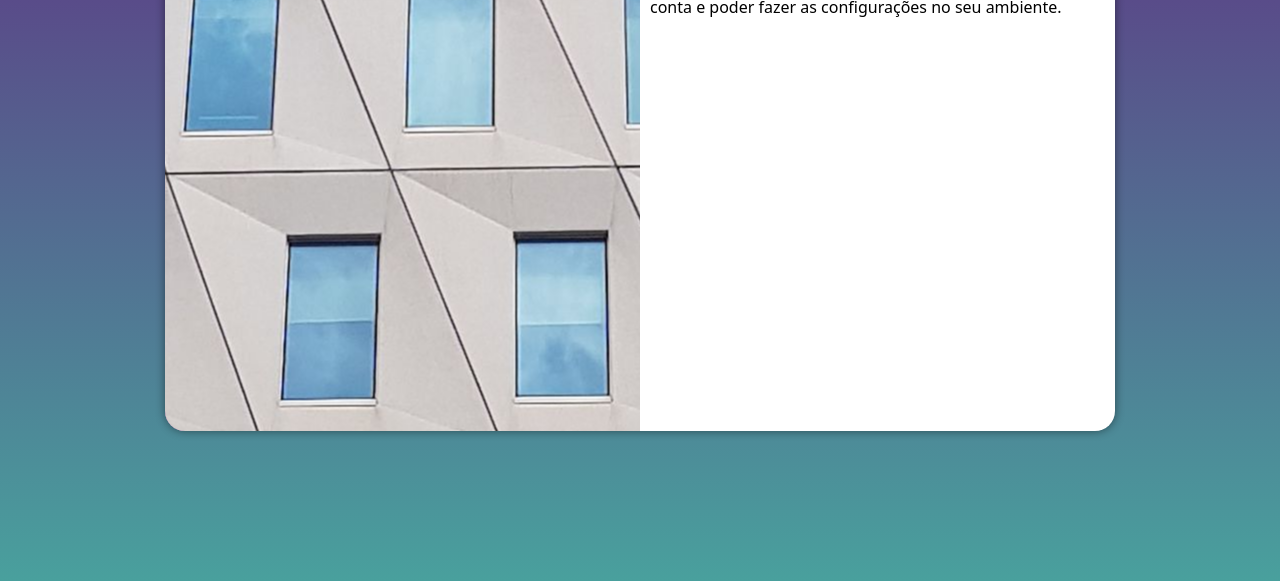
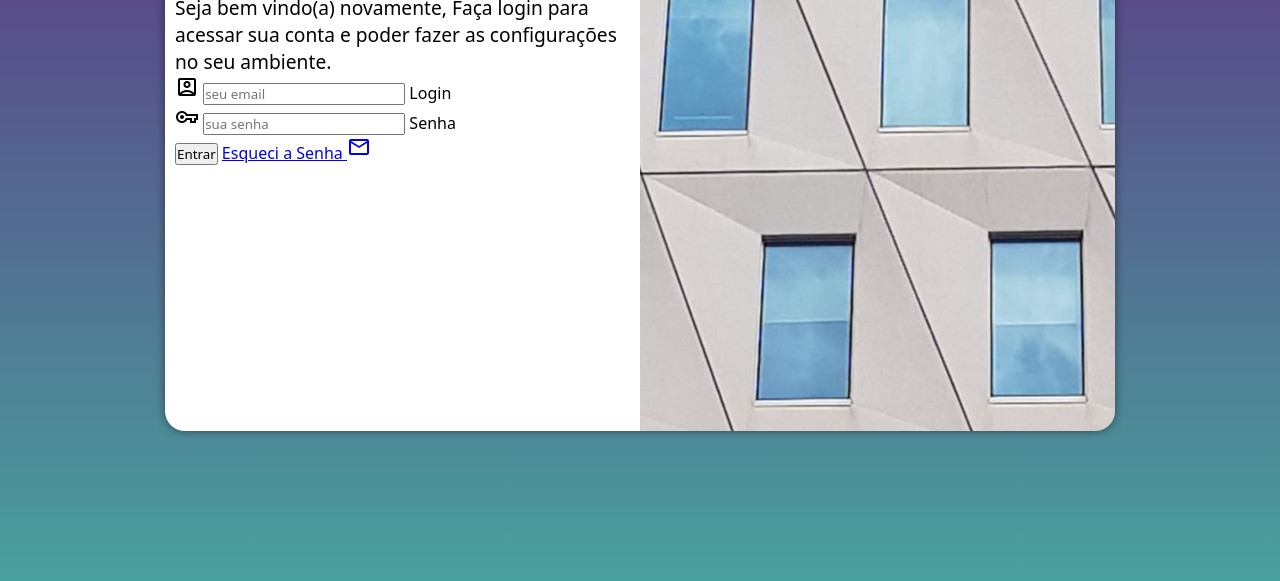
Before and after one commit to luanprsilva/projeto-login, a plain HTML site: page index.html in a window 1280 px wide. Shown: the part 219-800 px from the top of the page. Drawn offline with nearby package versions, Linux system fonts and the light colour scheme.

Commit message:
passo finais

```diff
--- a/estilos/mediaquery.css
+++ b/estilos/mediaquery.css
@@ -37,16 +37,23 @@
         width: 950px;
     }
     section#login > div#imagem{
-        float: left;
+        float: right;
         width: 50%;
         height: 100%;
     }
     section#login > div#dados{
-       float: right;
+       float: left;
        width: 50%;
     }
     body{
         background-image: linear-gradient(to top, #49a09d, #5f2c82);
     }
+    div#dados> h1{
+        font-size: 2em;
+    }
+    div#dados > p{
+    font-size: 1.2em;
+}
+
 
 }
--- a/estilos/style.css
+++ b/estilos/style.css
@@ -62,3 +62,10 @@
     display: block;
     padding: 10px;
 }
+div#dados > h1{
+    text-align: center;
+    margin-bottom: 10px;
+}
+div#dados > p{
+    font-size: 0.8em;
+}
--- a/index.html
+++ b/index.html
@@ -4,6 +4,8 @@
     <meta charset="UTF-8">
     <meta name="viewport" content="width=device-width, initial-scale=1.0">
     <title>Login</title>
+    <link rel="stylesheet"
+href="https://fonts.googleapis.com/css2?family=Material+Symbols+Outlined" />
     <link rel="stylesheet" href="estilos/style.css">
     <link rel="stylesheet" href="estilos/mediaquery.css">
 </head>
@@ -19,8 +21,20 @@
             <div id="dados">
                  <h1>login</h1>
             <p>Seja bem vindo(a) novamente, Faça login para acessar sua conta e poder fazer as configurações no seu ambiente.</p>
-        <form action="login.php" method="post">
+        <form action="login.php" method="post" autocomplete="on">
+            <div class="campo">
+                <i class="material-symbols-outlined">account_box</i>
+                <input type="email" name="login" id="ilogin" placeholder="seu email" autocomplete="email" required maxlength="30">
+                <label for="ilogin">Login</label>
+            </div>
 
+            <div class="campo">
+                <i class="material-symbols-outlined">vpn_key</i>
+                <input type="password" name="senha" id="isenha" placeholder="sua senha" autocomplete="current-password" required minlength="8" maxlength="20">
+                <label for="isenha">Senha</label>
+            </div>
+            <input type="submit" value="Entrar">
+            <a href="Esqueci a Senha.">Esqueci a Senha <i class="material-symbols-outlined">mail</i></a>
         </form>
             </div>
         </section>
```
